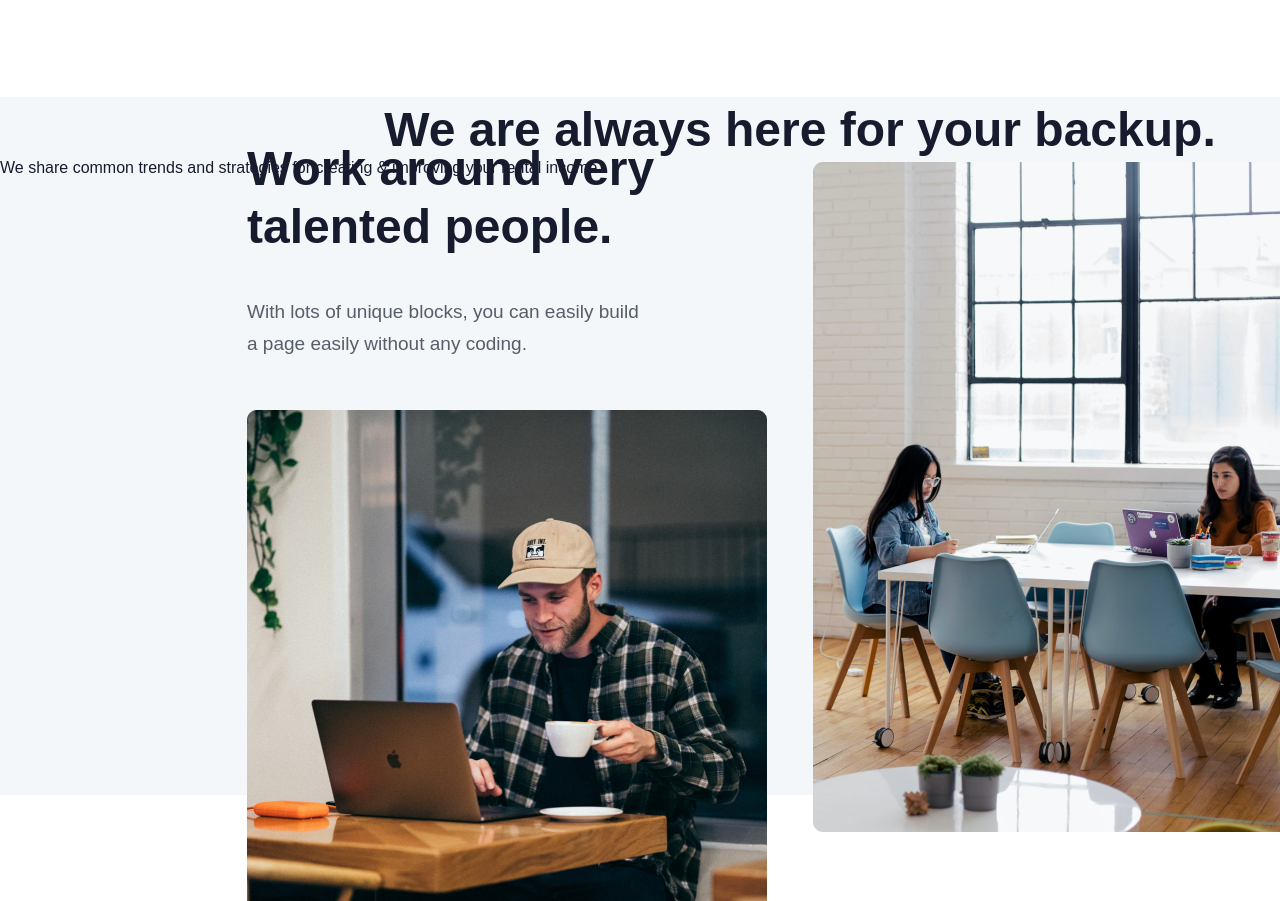
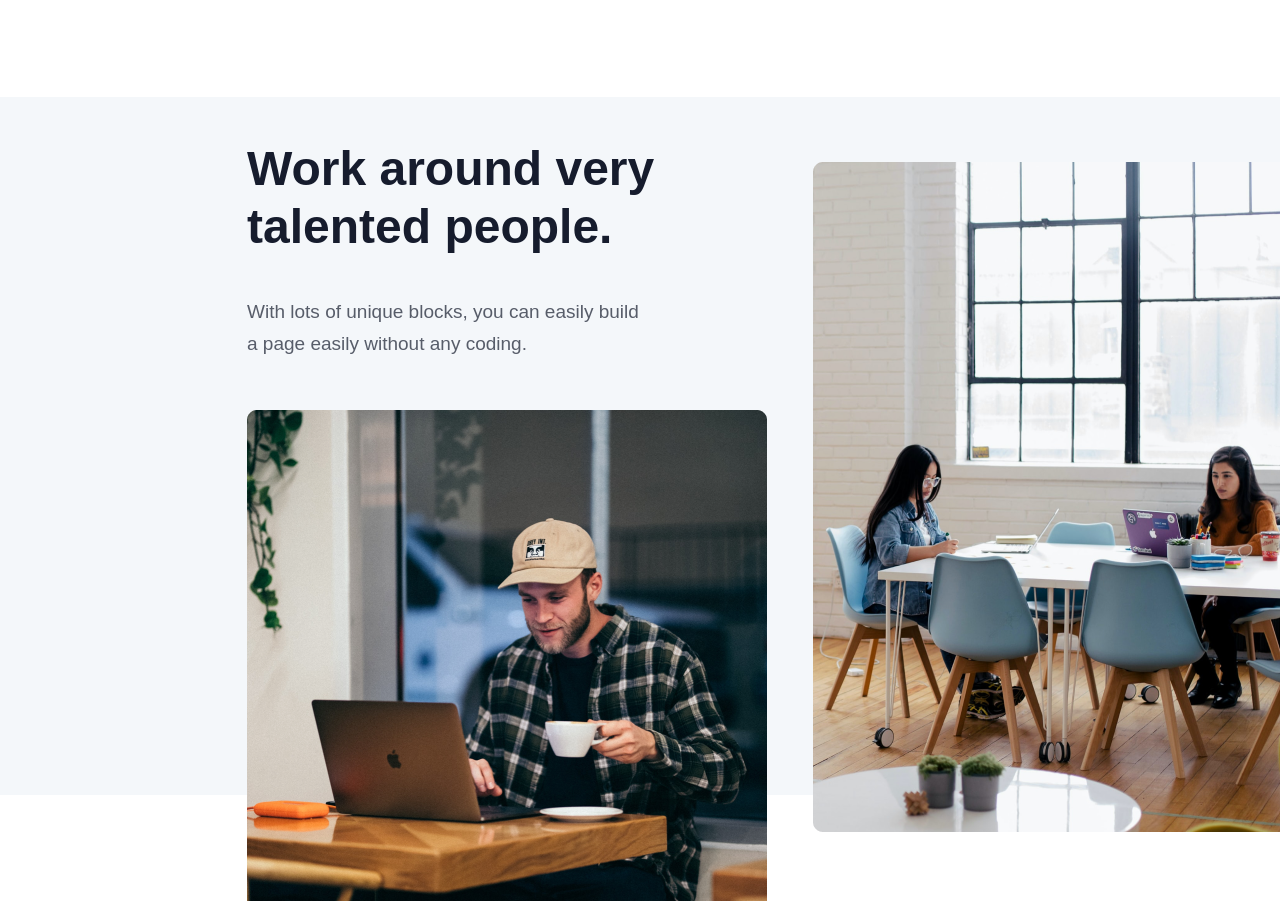
Before and after one commit to Ajiking2/Brainwave.io_coworking, a plain HTML site: page index.html in a window 1280 px wide. Shown: the part 2110-3011 px from the top of the page. Drawn offline with Linux system fonts and the light colour scheme.

Commit message:
adjustments made on containers positioning

```diff
--- a/index.html
+++ b/index.html
@@ -201,13 +201,13 @@
 
       <section class="backup_flex">
 
-        <div class="backup_info">
+        <!-- <div class="backup_info">
             <div class="backup_up">
                 <h2>
                     We are always here for your backup.
                 </h2>
                 <span>We share common trends and strategies for creating & improving your rental income.</span>
-            </div>
+            </div> -->
 
             <div class="backup-dbown">
 
```
